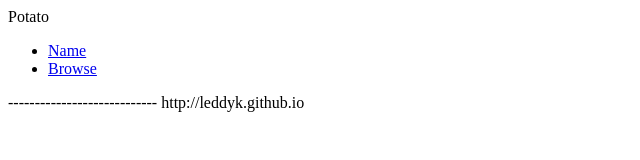
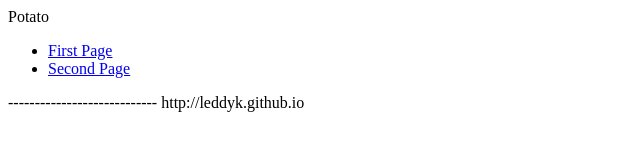
Before and after one commit to LEDdyK/leddyk.github.io, a plain HTML site: page index.html in a window 1280 px wide. Shown: the full height of the page, 0-640 px from the left. Drawn offline with Linux system fonts and the light colour scheme.

Commit message:
Update index.html

```diff
--- a/index.html
+++ b/index.html
@@ -3,8 +3,8 @@ Potato
 <div class="nav">
   <div class="container">
     <ul class="pull-left">
-      <li><a href="name">Name</a></li>
-      <li><a href="browse">Browse</a></li>
+      <li><a href="firstpage">First Page</a></li>
+      <li><a href="secondpage">Second Page</a></li>
     </ul>
   </div>
 </div>
```
